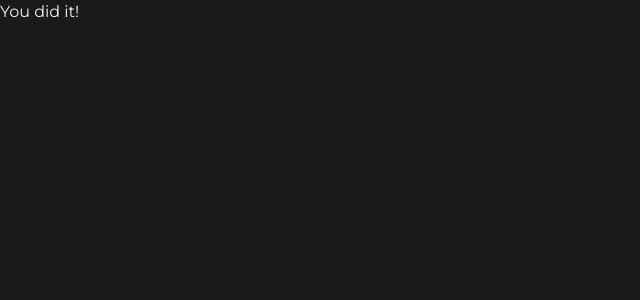
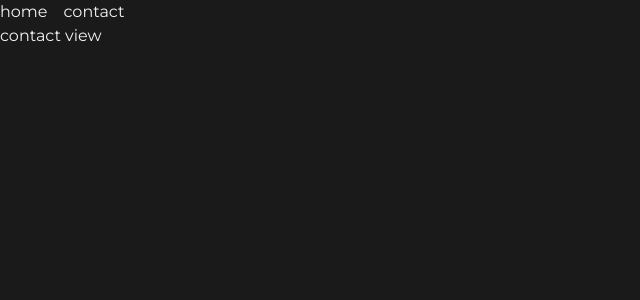
Before and after one commit to aredmondd/eclipse-endurance, a Vue app: page /contact in a window 1280 px wide. Before the commit this address had no page. Shown: the top 300 px of the page, without its empty margins (0-640 px from the left). Built offline with nearby package versions, Linux system fonts and the light colour scheme.

Commit message:
basic routes

```diff
--- a/index.html
+++ b/index.html
@@ -2,9 +2,9 @@
 <html lang="">
   <head>
     <meta charset="UTF-8" />
-    <link rel="icon" href="/favicon.ico" />
+    <link rel="icon" href="/favicon.png" />
     <meta name="viewport" content="width=device-width, initial-scale=1.0" />
-    <title>Vite App</title>
+    <title>Eclipse Endurance</title>
     <link rel="stylesheet" href="/src/main.css" />
   </head>
   <body class="bg-black text-white font-montserrat">
--- a/src/App.vue
+++ b/src/App.vue
@@ -1,7 +1,8 @@
-<script setup></script>
+<script setup>
+import Navbar from './components/Navbar.vue'
+</script>
 
 <template>
-  <h1>You did it!</h1>
+  <Navbar />
+  <RouterView />
 </template>
-
-<style scoped></style>
--- /dev/null
+++ b/src/components/Navbar.vue
@@ -0,0 +1,10 @@
+<script setup>
+import { RouterLink } from 'vue-router'
+</script>
+
+<template>
+  <div class="flex gap-4">
+    <RouterLink to="/">home</RouterLink>
+    <RouterLink to="/contact">contact</RouterLink>
+  </div>
+</template>
--- a/src/router/index.js
+++ b/src/router/index.js
@@ -1,8 +1,21 @@
+import ContactView from '@/views/ContactView.vue'
+import HomeView from '@/views/HomeView.vue'
 import { createRouter, createWebHistory } from 'vue-router'
 
 const router = createRouter({
   history: createWebHistory(import.meta.env.BASE_URL),
-  routes: [],
+  routes: [
+    {
+      path: '/',
+      component: HomeView,
+      name: 'home',
+    },
+    {
+      path: '/contact',
+      component: ContactView,
+      name: 'contact',
+    },
+  ],
 })
 
 export default router
--- /dev/null
+++ b/src/views/ContactView.vue
@@ -0,0 +1,3 @@
+<template>
+  <h1>contact view</h1>
+</template>
--- /dev/null
+++ b/src/views/HomeView.vue
@@ -0,0 +1,3 @@
+<template>
+  <h1>hello there</h1>
+</template>
```
Also changed, not shown: public/favicon.png (added).
